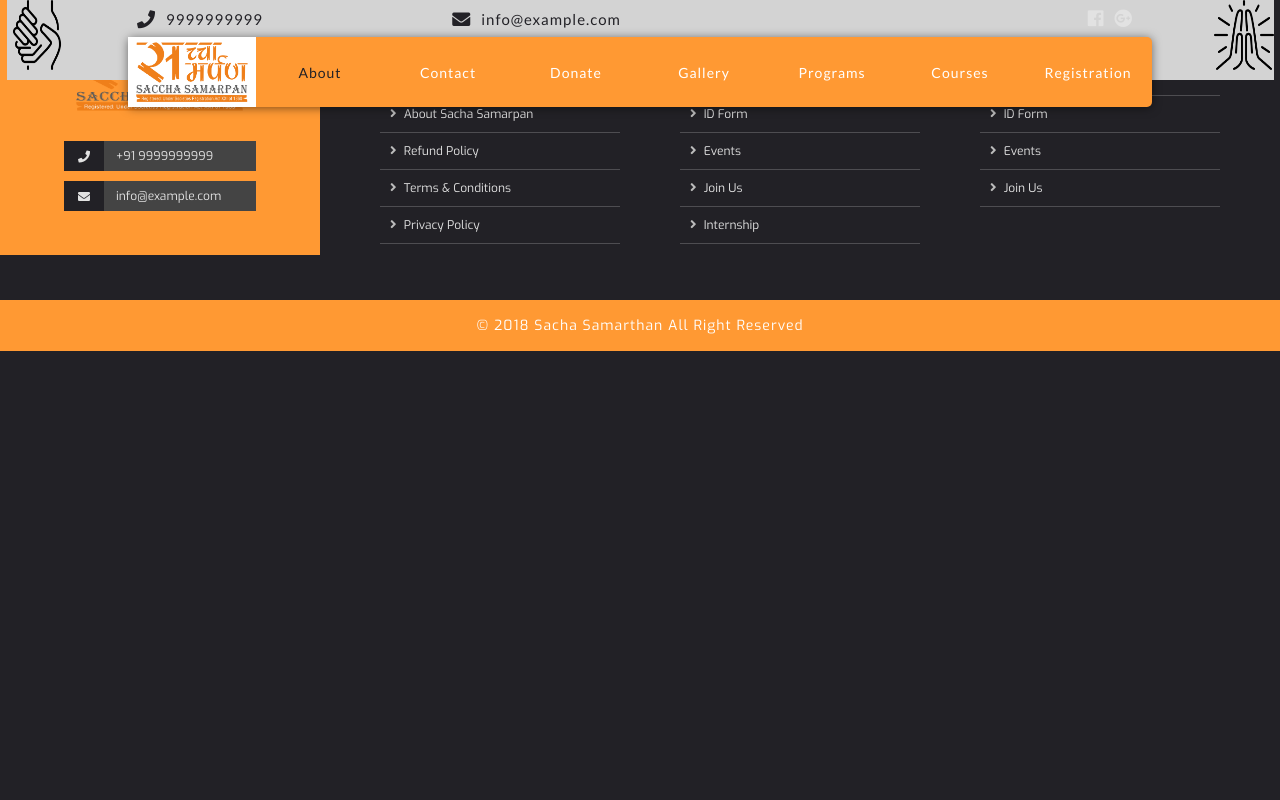
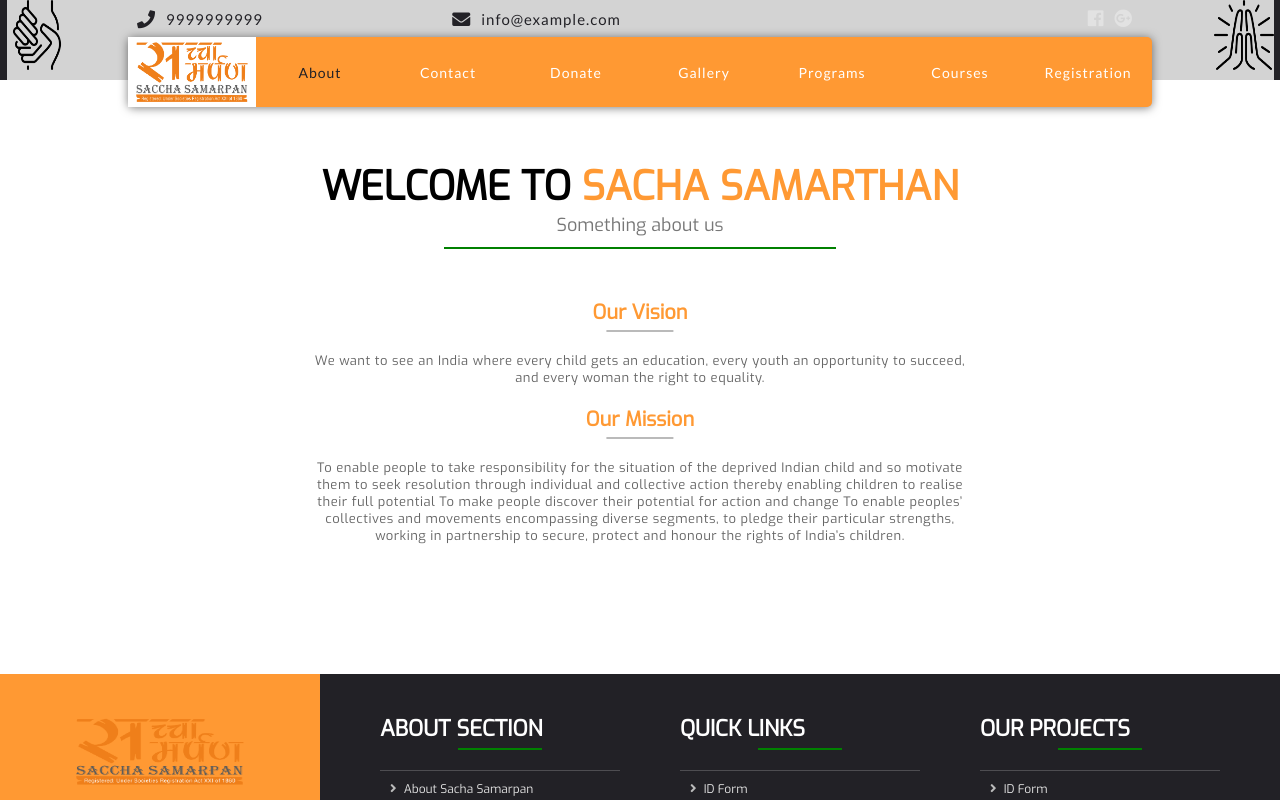
Before and after one commit to riverrz/sacha-samarpan-ngo, a React app in the folder client/: page /about in a window 1280 px wide. Shown: the top 800 px of the page. Built offline with nearby package versions, Linux system fonts and the light colour scheme.

Commit message:
Add About component for /about

```diff
--- a/client/public/index.html
+++ b/client/public/index.html
@@ -23,7 +23,7 @@
       work correctly both with client-side routing and a non-root public URL.
       Learn how to configure a non-root public URL by running `npm run build`.
     -->
-    <title>React App</title>
+    <title>Sacha Samarpan</title>
   </head>
   <body>
     <noscript>
--- a/client/src/App.js
+++ b/client/src/App.js
@@ -5,7 +5,8 @@ import Navigation from "./components/Navigation/Navigation";
 import Footer from "./components/Footer/Footer";
 import leftLogo from "./assets/Icons/charity-1.png";
 import rightLogo from "./assets/Icons/praying.png";
-import Frontpage from './containers/Frontpage/Frontpage';
+import Frontpage from "./containers/Frontpage/Frontpage";
+import About from "./components/About/About";
 class App extends Component {
   render() {
     return (
@@ -27,11 +28,8 @@ class App extends Component {
           </div>
         </div>
         <Navigation />
-        <Route
-          path="/"
-          exact
-          component={Frontpage}
-        />
+        <Route path="/" exact component={Frontpage} />
+        <Route path="/about" exact component={About} />
         <Footer />
       </div>
     );
--- /dev/null
+++ b/client/src/components/About/About.css
@@ -0,0 +1,55 @@
+hr {
+  width: 35%;
+  height: 2px;
+  background-color: #008000;
+  margin-left: 50%;
+  transform: translateX(-50%);
+}
+.subHR {
+    width: 10%;
+    height: 1px;
+    background-color: #777777;
+    margin-left: 50%;
+    transform: translate(-50%,-50%);
+}
+.container {
+  width: 100%;
+  background-color: #fff;
+  font-family: inherit;
+  margin-top: 8rem;
+  text-align: center;
+  padding: 8rem;
+}
+
+.headingPrimary {
+  font-size: 40px;
+  display: inline-block;
+  font-weight: bold;
+  font-family: "Exo", sans-serif;
+  text-transform: uppercase;
+}
+.headingPrimarySpan {
+  color: #ff9933;
+}
+.subHeading {
+    color: #777777;
+    font-weight: 400;
+    margin-bottom: 1rem;
+}
+.textBox {
+    width: 60%;
+    text-align: center;
+    margin: 5rem auto;
+}
+.innerHeading {
+    margin-bottom: 0.5rem;
+    font-weight: 600;
+    font-size: 2rem;
+    color: #ff9933;
+}
+.textBox>p {
+    margin: 2rem auto;
+    font-size: 1.3rem;
+    color: #666666;
+    letter-spacing: 0.5px;
+}
--- /dev/null
+++ b/client/src/components/About/About.js
@@ -0,0 +1,34 @@
+import React from "react";
+import classes from "./About.css";
+const about = props => (
+  <div className={classes.container}>
+    <h1 className={classes.headingPrimary}>
+      Welcome to{" "}
+      <span className={classes.headingPrimarySpan}>Sacha Samarthan</span>
+    </h1>
+    <h2 className={classes.subHeading}>Something about us</h2>
+    <hr />
+    <div className={classes.textBox}>
+      <h2 className={classes.innerHeading}>Our Vision</h2>
+      <hr className={classes.subHR} />
+      <p>
+        We want to see an India where every child gets an education, every youth
+        an opportunity to succeed, and every woman the right to equality.
+      </p>
+      <h2 className={classes.innerHeading}>Our Mission</h2>
+      <hr className={classes.subHR} />
+      <p>
+        To enable people to take responsibility for the situation of the
+        deprived Indian child and so motivate them to seek resolution through
+        individual and collective action thereby enabling children to realise
+        their full potential To make people discover their potential for action
+        and change To enable peoples’ collectives and movements encompassing
+        diverse segments, to pledge their particular strengths, working in
+        partnership to secure, protect and honour the rights of India’s
+        children.
+      </p>
+    </div>
+  </div>
+);
+
+export default about;
--- a/client/src/components/Maintext/Maintext.js
+++ b/client/src/components/Maintext/Maintext.js
@@ -6,7 +6,7 @@ const maintext = props => {
           <h1>WELCOME TO <span>SACHA SAMARPAN</span> </h1>
       <hr />
       <div className={classes.content}>
-        <span className={classes.main}><strong>"UMEED - A DROP OF HOPE"</strong> IS A YOUTH CLUB FORMED BY YOUTHS OF THE NATION,
+        <span className={classes.main}><strong>"Sacha Samarpan"</strong> IS A YOUTH CLUB FORMED BY YOUTHS OF THE NATION,
         THE BASIC MOTTO OF WHICH IS SOCIAL SERVICE. BESIDES THE MAIN MOTTO, THE
         BASIC IDEA OF SUCH A FORMATION IS TO HELP EACH AND EVERY HUMAN BEING WHO
         NEEDS HELP.</span> <p>Umeed works for education for needy children who are under
```
